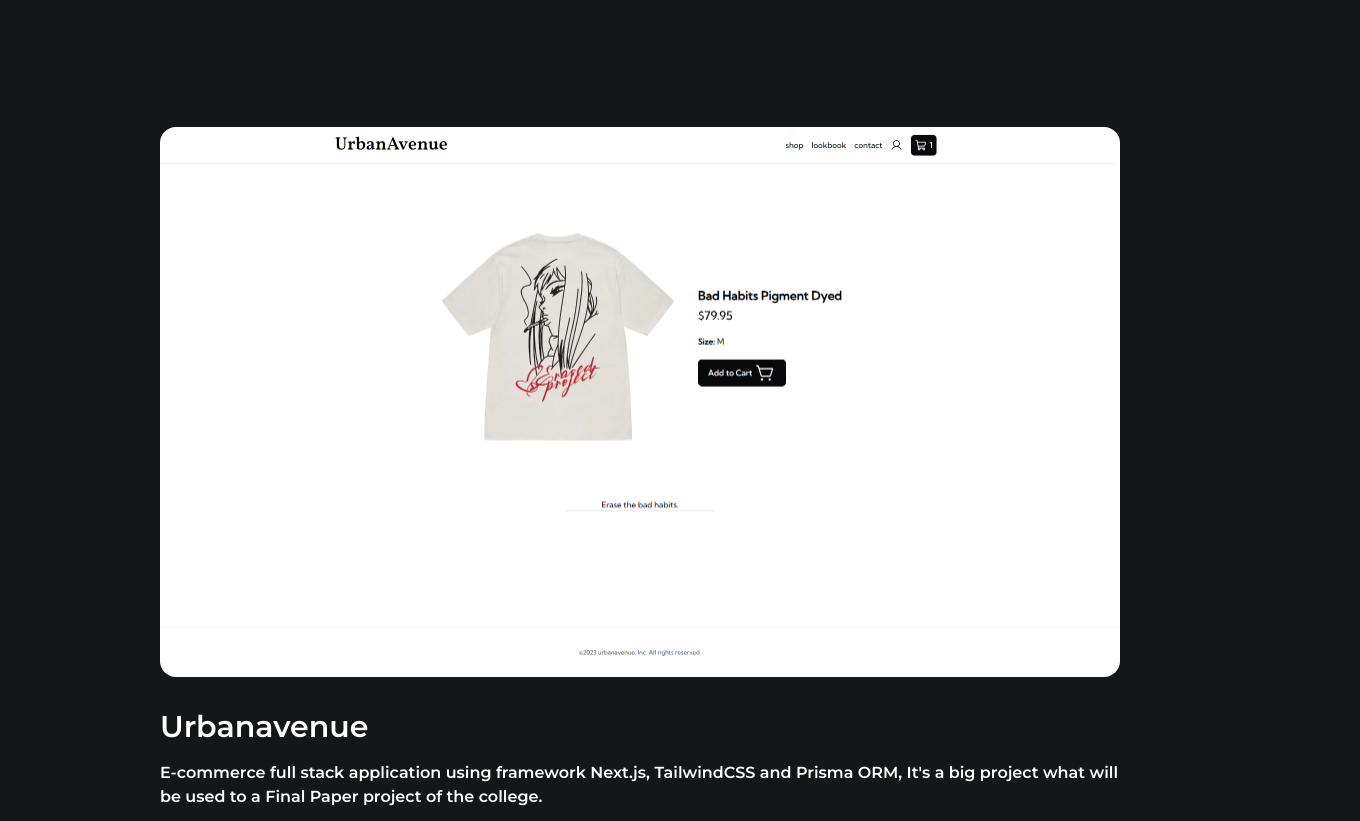
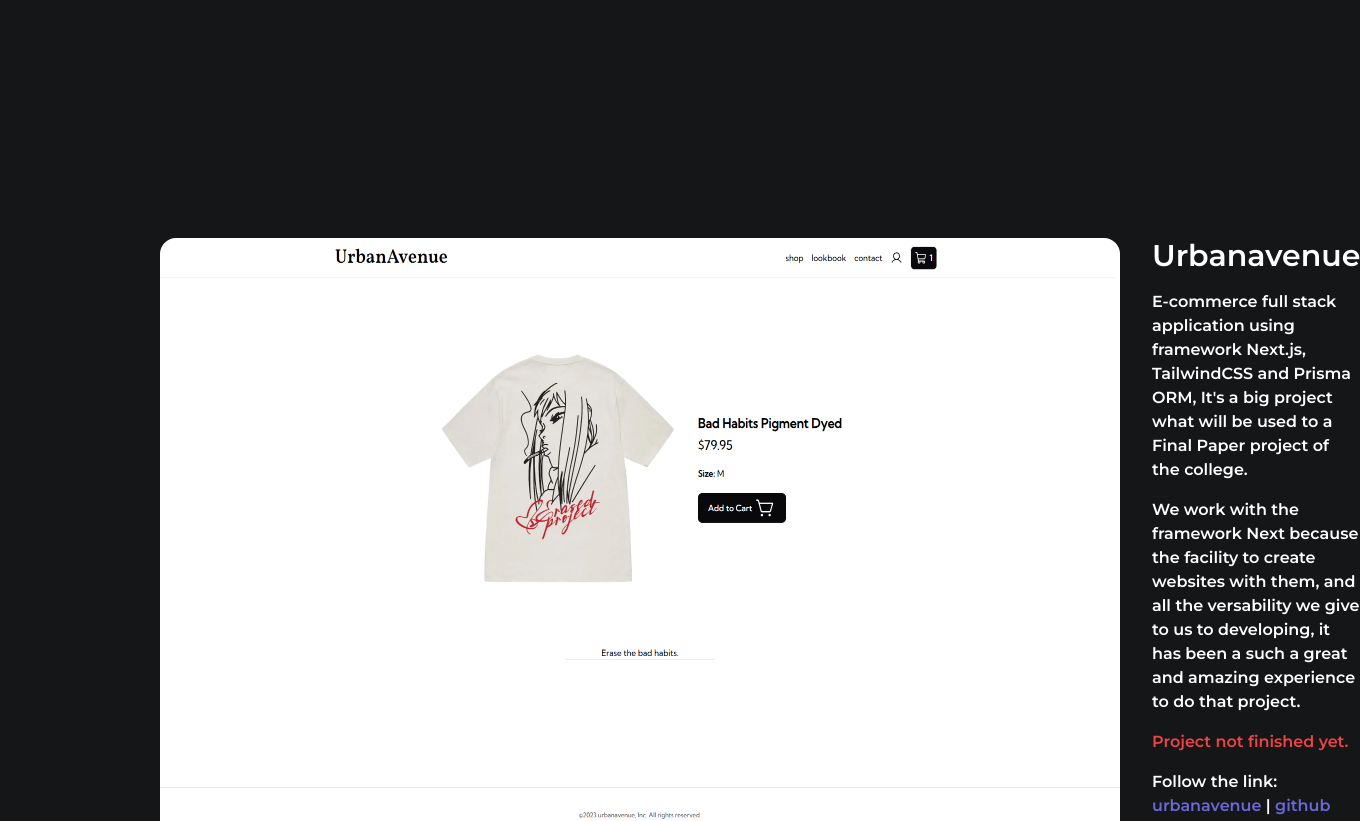
Before and after one commit to LrAmaral/portfolio, a Next.js app: page / in a window 1280 px wide. Shown: the part 1500-2321 px from the top of the page, 1360 px wide, since content can reach past the window. Built offline with nearby package versions, Linux system fonts and the light colour scheme.

Commit message:
:wrench: minor-changes

```diff
--- a/components/layout/project.tsx
+++ b/components/layout/project.tsx
@@ -5,7 +5,7 @@ function Project() {
   return (
     <main id='project' className='flex flex-col w-full h-screen justify-center items-center font-alt xs:mb-20 md:mb-0'>
       <div className='h-screen flex md:flex-col xs:flex-col gap-8 items-start justify-center w-3/4 mt-20 md:mb-0 xs:mb-20'>
-         <div className='flex xs:flex-col md:flex-col gap-8'>
+         <div className='flex xs:flex-col md:flex-row gap-8'>
           <Image className="rounded-2xl" src={'/shop.jpg'} loading={'lazy'} quality={100} width={1000} height={500} alt='print of project'/>
           <div className='flex gap-4 items-start flex-col'>
               <h1 className='md:text-3xl xs:text-xl font-sans font-bold'>Urbanavenue</h1>
```
